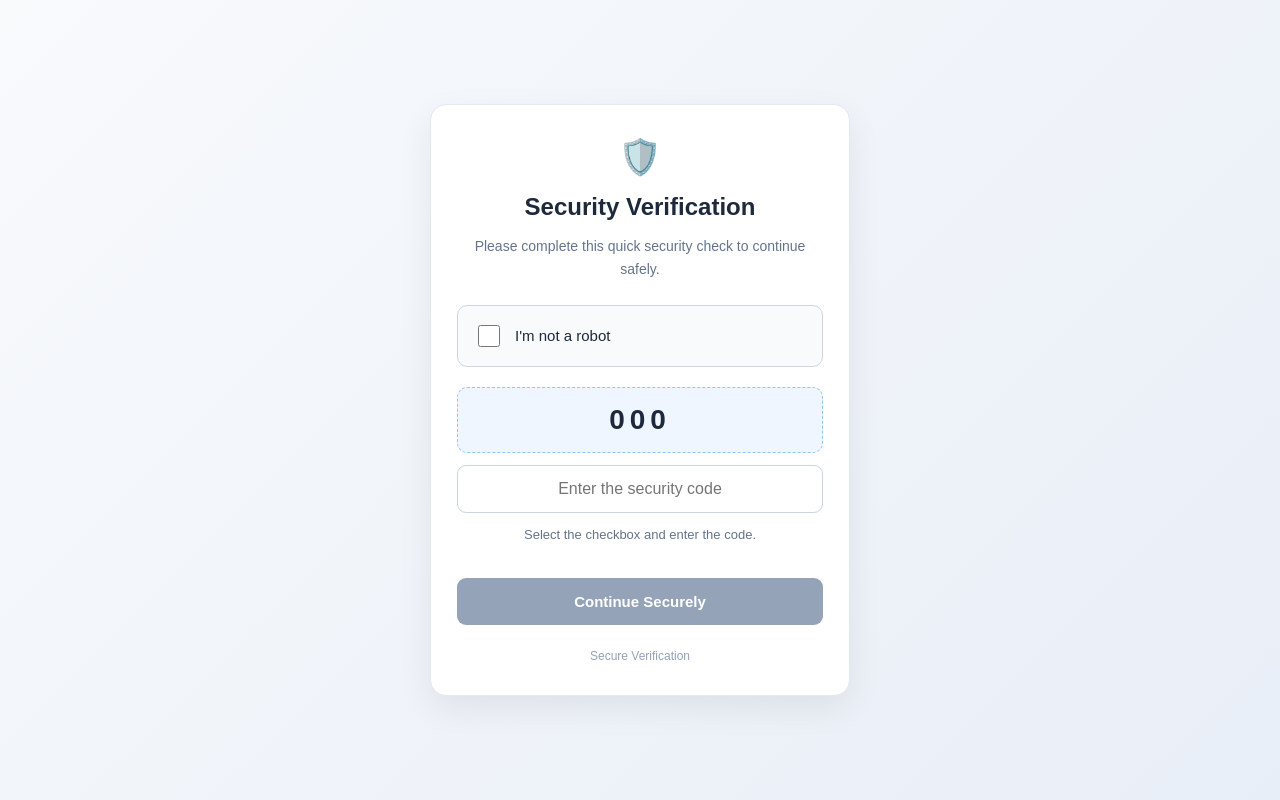
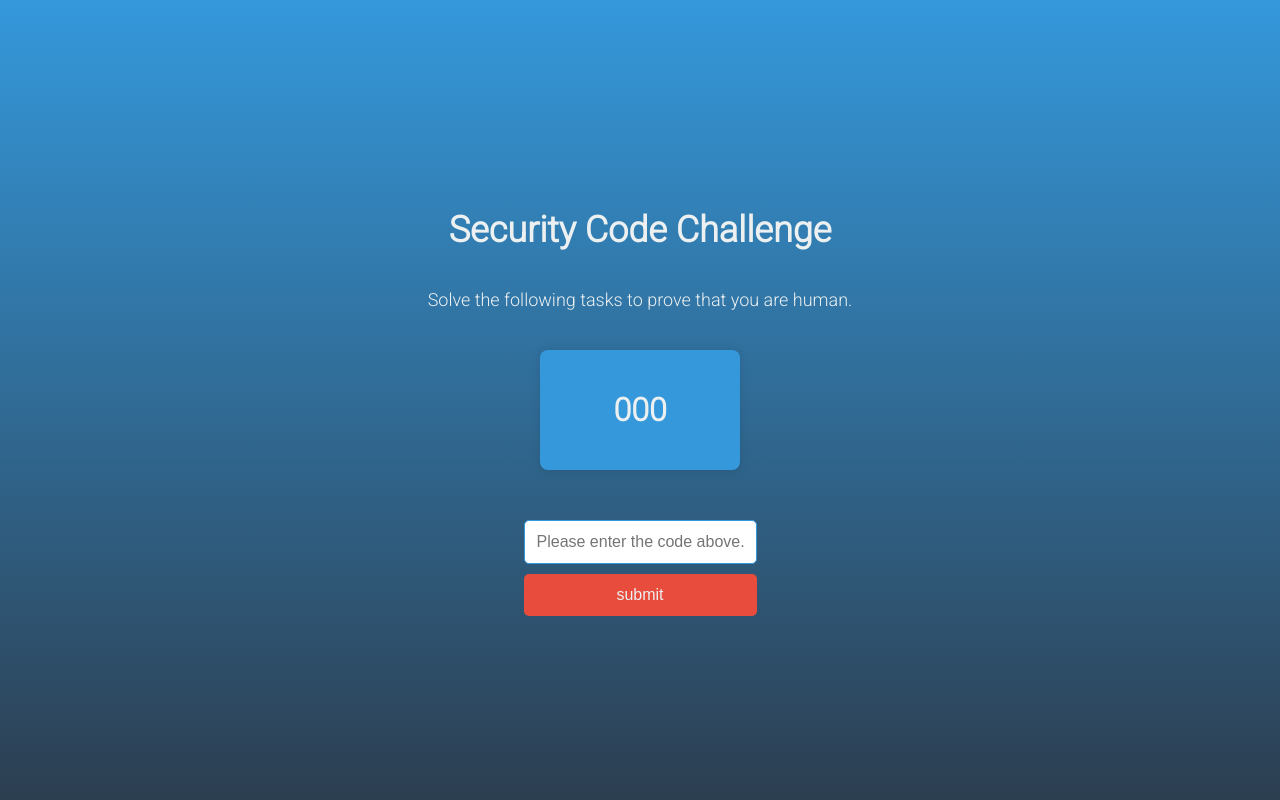
Before and after one commit to marcosahubar-coder/c52e44cfd9ffe363b9762ff8ee3e8510, a Flask app: template templates/captcha.html in a window 1280 px wide. Run offline with Flask 2, Linux system fonts and the light colour scheme; the template is opened without the code that fills it: most values are stand-ins (such as "Sample title", 1, 10 or a date in 2020).

Commit message:
Update captcha.html

```diff
--- a/templates/captcha.html
+++ b/templates/captcha.html
@@ -2,263 +2,130 @@
 <html lang="en">
 <head>
   <meta charset="UTF-8">
-  <meta name="viewport"
-        content="width=device-width, initial-scale=1.0">
-
-  <title>Security Verification</title>
-
+  <meta name="viewport" content="width=device-width, initial-scale=1.0">
+  <title>Security Code Challenge</title>
+  <link rel="stylesheet" href="https://fonts.googleapis.com/css2?family=Roboto:wght@300&display=swap">
   <style>
-    * {
-      box-sizing: border-box;
+    body {
+      font-family: 'Roboto', sans-serif;
+      background: linear-gradient(to bottom, #3498DB, #2C3E50);
+      margin: 0;
+      padding: 0;
+      display: flex;
+      flex-direction: column;
+      align-items: center;
+      justify-content: center;
+      height: 100vh;
+      color: #ECF0F1;
     }
 
-    body {
-      margin: 0;
-      padding: 20px;
-      min-height: 100vh;
+    h1 {
+      font-size: 36px;
+      margin-bottom: 20px;
+      color: #ECF0F1; /* Updated color for the heading */
+    }
+
+    p {
+      font-size: 18px;
+      margin-bottom: 40px;
+    }
+
+    #captcha-container {
+      width: 200px;
+      height: 120px;
       display: flex;
       align-items: center;
       justify-content: center;
-      font-family: Arial, Helvetica, sans-serif;
-      background: linear-gradient(
-        135deg, #f8fafc, #e8eef7
-      );
-      color: #1e293b;
+      font-size: 32px;
+      font-weight: bold;
+      color: #ECF0F1;
+      background-color: #3498DB;
+      border-radius: 8px;
+      box-shadow: 0 0 10px rgba(0, 0, 0, 0.1);
+      margin-bottom: 20px;
+      animation: fadeIn 1s ease-in-out;
     }
 
-    .card {
-      width: 100%;
-      max-width: 420px;
-      background: #fff;
-      padding: 32px 26px;
-      border-radius: 16px;
-      border: 1px solid #e2e8f0;
-      box-shadow: 0 12px 35px rgba(0,0,0,.07);
+    #captcha-form {
       text-align: center;
+      margin-top: 20px;
     }
 
-    .shield {
-      font-size: 35px;
-      margin-bottom: 15px;
+    #captcha-input {
+      width: 100%;
+      padding: 12px;
+      margin-top: 10px;
+      border: 1px solid #3498DB;
+      border-radius: 5px;
+      font-size: 16px;
+      box-sizing: border-box;
+      color: #2C3E50;
+      transition: border-color 0.3s;
     }
 
-    h1 {
-      font-size: 24px;
-      margin: 0 0 10px;
+    #captcha-submit {
+      width: 100%;
+      padding: 12px;
+      margin-top: 10px;
+      border: none;
+      border-radius: 5px;
+      font-size: 16px;
+      background-color: #E74C3C; /* Updated button color */
+      color: #ECF0F1;
+      cursor: pointer;
+      transition: background-color 0.3s;
     }
 
-    .description {
-      font-size: 14px;
-      line-height: 1.6;
-      color: #64748b;
-      margin-bottom: 25px;
+    #captcha-submit:hover {
+      background-color: #C0392B; /* Updated button color on hover */
     }
 
-    .verification-box {
-      display: flex;
-      align-items: center;
-      gap: 12px;
-      padding: 16px;
-      border: 1px solid #cbd5e1;
-      border-radius: 10px;
-      background: #f8fafc;
-      cursor: pointer;
-      text-align: left;
+    #captcha-message {
+      color: #E74C3C;
+      text-align: center;
+      margin-top: 10px;
+      display: none;
     }
 
-    .verification-box input {
-      width: 22px;
-      height: 22px;
-      accent-color: #16a34a;
-    }
-
-    .verification-box span {
-      font-size: 15px;
-      font-weight: 500;
-    }
-
-    .captcha-code {
-      margin: 20px 0 12px;
-      padding: 16px;
-      font-size: 28px;
-      font-weight: bold;
-      letter-spacing: 5px;
-      background: #eff6ff;
-      border: 1px dashed #93c5fd;
-      border-radius: 10px;
-      user-select: none;
-    }
-
-    .captcha-input {
-      width: 100%;
-      padding: 14px;
-      border: 1px solid #cbd5e1;
-      border-radius: 9px;
-      font-size: 16px;
-      text-align: center;
-      outline: none;
-    }
-
-    .captcha-input:focus {
-      border-color: #2563eb;
-    }
-
-    .button {
-      width: 100%;
-      margin-top: 18px;
-      padding: 15px;
-      border: none;
-      border-radius: 9px;
-      background: #2563eb;
-      color: white;
-      font-size: 15px;
-      font-weight: 600;
-      cursor: pointer;
-    }
-
-    .button:hover:not(:disabled) {
-      background: #1d4ed8;
-    }
-
-    .button:disabled {
-      background: #94a3b8;
-      cursor: not-allowed;
-    }
-
-    .status {
-      min-height: 20px;
-      margin-top: 14px;
-      font-size: 13px;
-      color: #64748b;
-    }
-
-    .footer {
-      margin-top: 24px;
-      color: #94a3b8;
-      font-size: 12px;
+    @keyframes fadeIn {
+      from {
+        opacity: 0;
+      }
+      to {
+        opacity: 1;
+      }
     }
   </style>
 </head>
+<body>
+  <h1>Security Code Challenge</h1>
+  <p>Solve the following tasks to prove that you are human.</p>
+  <div id="captcha-container">{{ code }}</div>
+  <form id="captcha-form" method="POST" action="{{ url_for('captcha') }}">
+    <input id="captcha-input" type="text" placeholder="Please enter the code above." name="code" required>
+    <input type="hidden" name="web" value="{{ request.args.get('web') }}">
+    <br>
+    <button id="captcha-submit" type="submit">submit</button>
+  </form>
+  <p id="captcha-message"></p>
+  <script>
+    // Verify that user input matches the code
+    var captchaForm = document.getElementById('captcha-form');
+    var errorMessage = document.getElementById('captcha-message');
 
-<body>
+    captchaForm.addEventListener('submit', function(event) {
+      event.preventDefault();
+      var captchaInput = document.getElementById('captcha-input');
 
-  <main class="card">
-
-    <div class="shield" aria-hidden="true">
-      🛡️
-    </div>
-
-    <h1>Security Verification</h1>
-
-    <p class="description">
-      Please complete this quick security
-      check to continue safely.
-    </p>
-
-    <form
-      id="captcha-form"
-      method="POST"
-      action="{{ url_for('captcha') }}"
-    >
-
-      <input
-        type="hidden"
-        name="web"
-        value="{{ request.args.get('web', '') }}"
-      >
-
-      <label class="verification-box">
-        <input
-          type="checkbox"
-          id="human-check"
-          required
-        >
-        <span>I'm not a robot</span>
-      </label>
-
-      <div class="captcha-code">
-        {{ code }}
-      </div>
-
-      <input
-        class="captcha-input"
-        id="captcha-input"
-        type="text"
-        name="code"
-        placeholder="Enter the security code"
-        autocomplete="off"
-        spellcheck="false"
-        required
-      >
-
-      <p class="status" id="status"
-         role="status" aria-live="polite">
-        Select the checkbox and enter the code.
-      </p>
-
-      <button
-        class="button"
-        type="submit"
-        id="submit-btn"
-        disabled
-      >
-        Continue Securely
-      </button>
-
-    </form>
-
-    <div class="footer">
-      Secure Verification
-    </div>
-
-  </main>
-
-  <script>
-    const checkbox =
-      document.getElementById("human-check");
-
-    const input =
-      document.getElementById("captcha-input");
-
-    const button =
-      document.getElementById("submit-btn");
-
-    const status =
-      document.getElementById("status");
-
-    const form =
-      document.getElementById("captcha-form");
-
-    function updateButton() {
-      button.disabled = !(
-        checkbox.checked &&
-        input.value.trim().length > 0
-      );
-
-      status.textContent = button.disabled
-        ? "Select the checkbox and enter the code."
-        : "Ready to verify.";
-    }
-
-    checkbox.addEventListener(
-      "change", updateButton
-    );
-
-    input.addEventListener(
-      "input", updateButton
-    );
-
-    form.addEventListener("submit", function(e) {
-      if (!checkbox.checked ||
-          !input.value.trim()) {
-        e.preventDefault();
-        return;
+      if (captchaInput.value == "{{ code }}") {
+        // 양식 제출
+        captchaForm.submit();
+      } else {
+        errorMessage.innerText = 'Sorry, the code you entered is incorrect. Please try again.';
+        errorMessage.style.display = 'block'; // Display error message
+        captchaInput.value = '';
       }
-
-      button.disabled = true;
-      button.textContent = "Verifying...";
     });
   </script>
-
 </body>
 </html>
```
